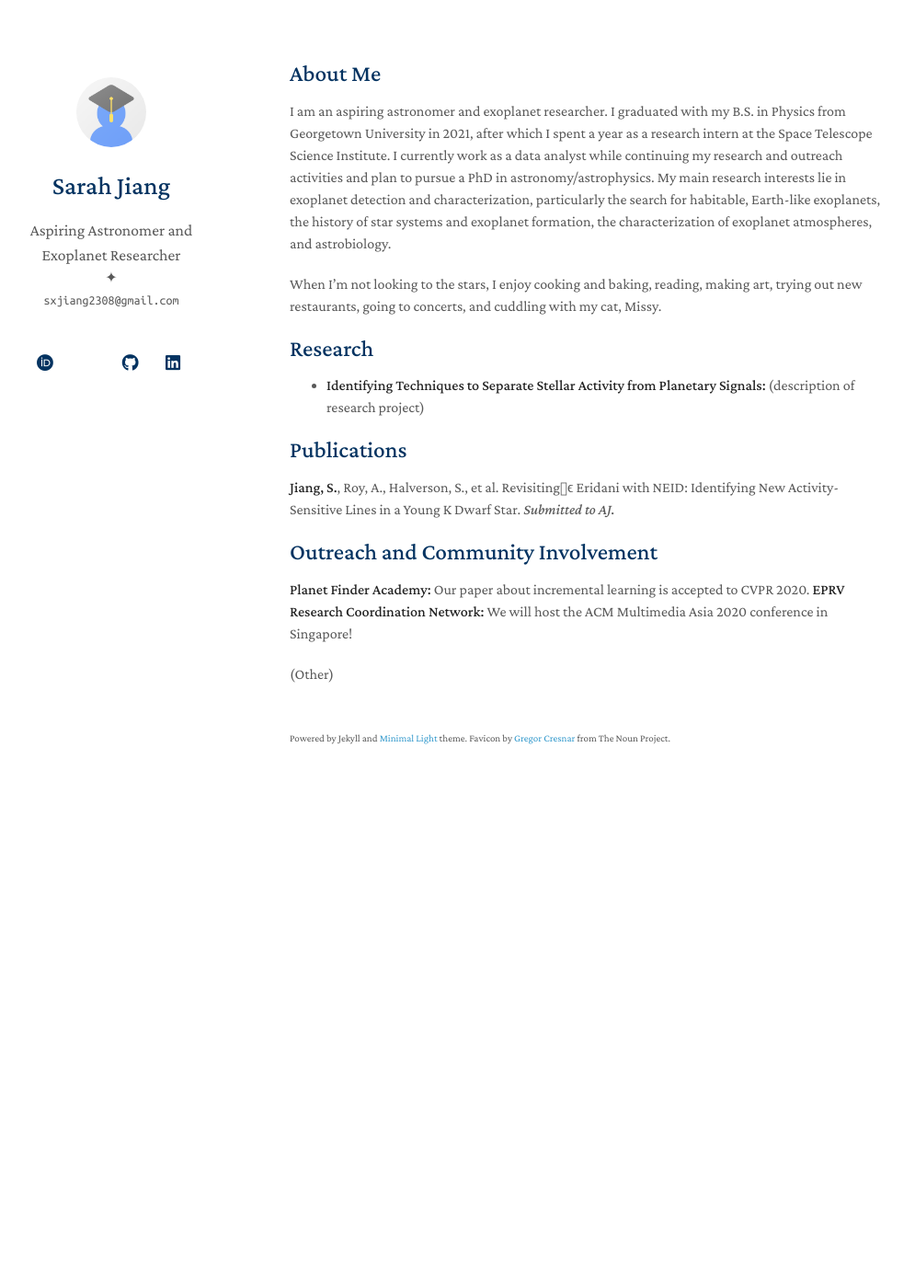
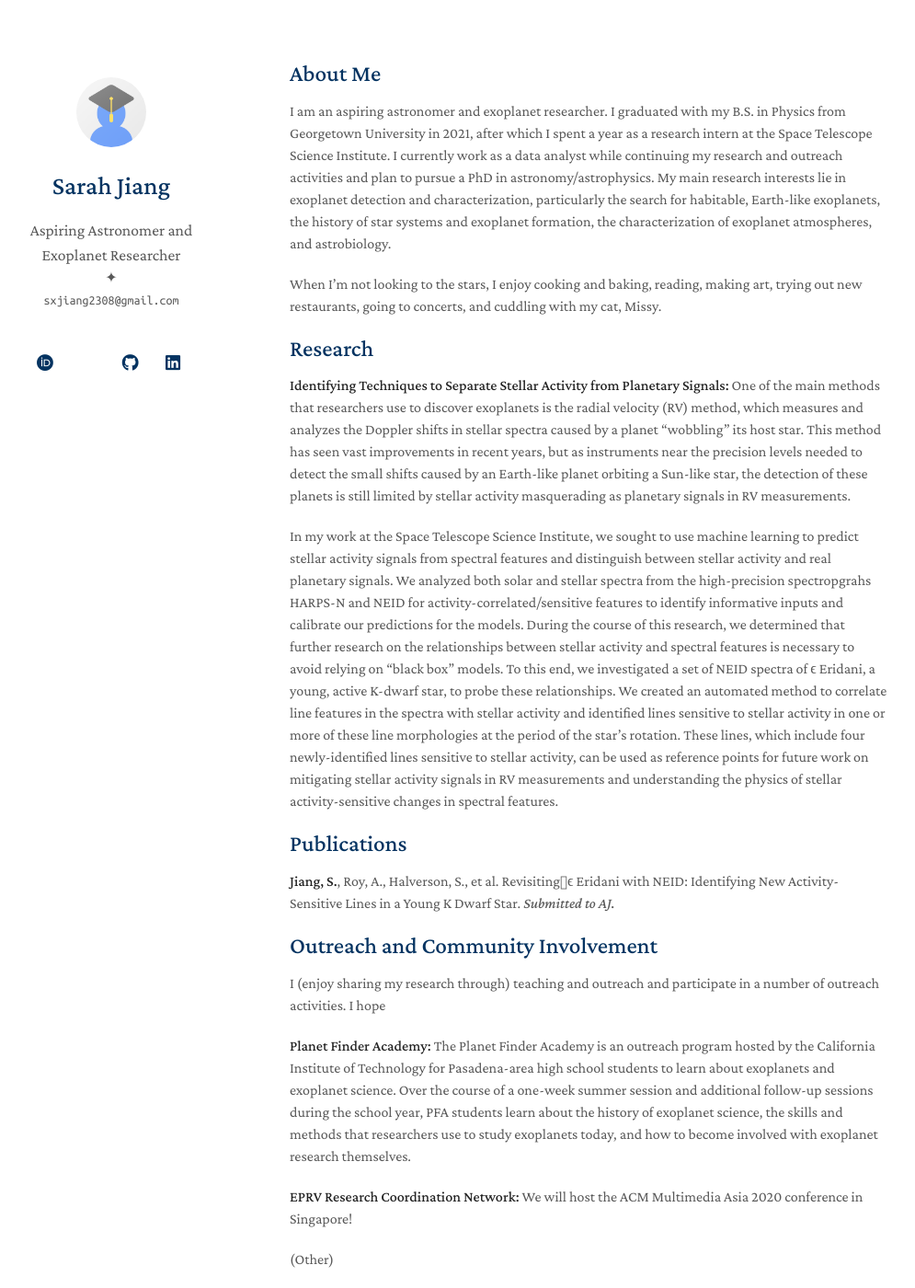
Before and after one commit to sarahxj/sarahxj.github.io, a Jekyll site: the page built from index.md, in a window 1280 px wide and 1400 px high. Shown: the whole window at 92% size, without its empty margins (155-1150 px from the left). Built offline with Jekyll 4.4.1, drawn with Linux system fonts in a browser that asks for light colours; nearby versions of some CDN libraries; a style sheet for code colours, icons or effects is not loaded; our own code applies the rules of GitHub Pages for plain Markdown files.

Commit message:
Update index.md

```diff
--- a/index.md
+++ b/index.md
@@ -10,7 +10,9 @@ When I'm not looking to the stars, I enjoy cooking and baking, reading, making a
 
 ## Research
 
-- **Identifying Techniques to Separate Stellar Activity from Planetary Signals:** (description of research project)
+**Identifying Techniques to Separate Stellar Activity from Planetary Signals:** One of the main methods that researchers use to discover exoplanets is the radial velocity (RV) method, which measures and analyzes the Doppler shifts in stellar spectra caused by a planet "wobbling" its host star. This method has seen vast improvements in recent years, but as instruments near the precision levels needed to detect the small shifts caused by an Earth-like planet orbiting a Sun-like star, the detection of these planets is still limited by stellar activity masquerading as planetary signals in RV measurements.
+
+In my work at the Space Telescope Science Institute, we sought to use machine learning to predict stellar activity signals from spectral features and distinguish between stellar activity and real planetary signals. We analyzed both solar and stellar spectra from the high-precision spectropgrahs HARPS-N and NEID for activity-correlated/sensitive features to identify informative inputs and calibrate our predictions for the models. During the course of this research, we determined that further research on the relationships between stellar activity and spectral features is necessary to avoid relying on "black box" models. To this end, we investigated a set of NEID spectra of ϵ Eridani, a young, active K-dwarf star, to probe these relationships. We created an automated method to correlate line features in the spectra with stellar activity and identified lines sensitive to stellar activity in one or more of these line morphologies at the period of the star's rotation. These lines, which include four newly-identified lines sensitive to stellar activity, can be used as reference points for future work on mitigating stellar activity signals in RV measurements and understanding the physics of stellar activity-sensitive changes in spectral features.
 
 ## Publications
 
@@ -19,7 +21,10 @@ K Dwarf Star. *Submitted to AJ.*
 
 ## Outreach and Community Involvement
 
-**Planet Finder Academy:** Our paper about incremental learning is accepted to CVPR 2020.
+I (enjoy sharing my research through) teaching and outreach and participate in a number of outreach activities. I hope
+
+**Planet Finder Academy:** The Planet Finder Academy is an outreach program hosted by the California Institute of Technology for Pasadena-area high school students to learn about exoplanets and exoplanet science. Over the course of a one-week summer session and additional follow-up sessions during the school year, PFA students learn about the history of exoplanet science, the skills and methods that researchers use to study exoplanets today, and how to become involved with exoplanet research themselves.
+
 **EPRV Research Coordination Network:** We will host the ACM Multimedia Asia 2020 conference in Singapore!
 
 (Other)
```
